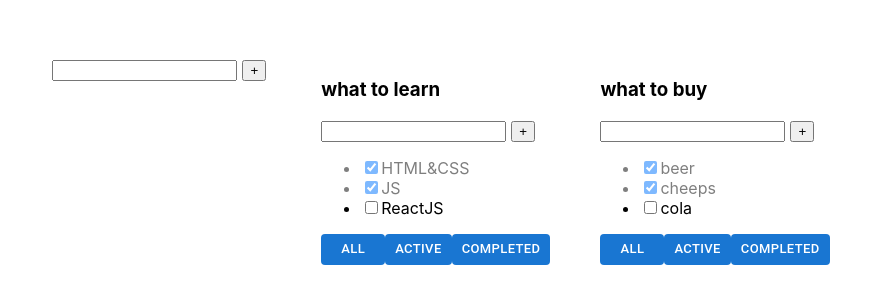
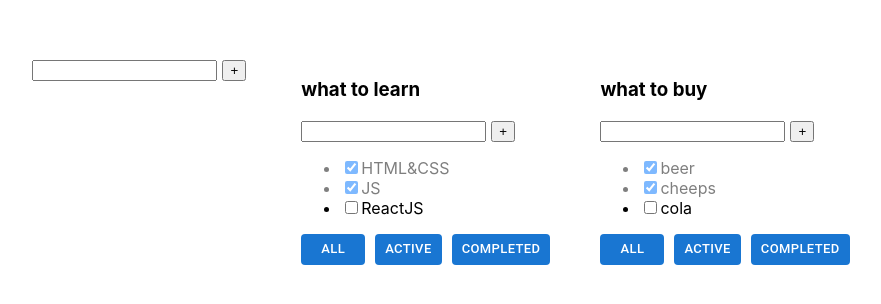
Before and after one commit to VanoKi/todolist-react, a React (Vite) app: page / in a window 1280 px wide. Shown: the part 238-542 px from the top of the page, without its empty margins (174-1055 px from the left). Built offline with nearby package versions, Linux system fonts and the light colour scheme.

Commit message:
feat: margine to btns

```diff
--- a/src/TodoListItem.tsx
+++ b/src/TodoListItem.tsx
@@ -101,6 +101,7 @@ export const TodolistItem = (props: Props) => {
             size='small'
             disableElevation
             onClick={() => changeFilter('active', todolistId)}
+            sx={{m: '0 10px'}}
           >
             Active
           </Button>
```
